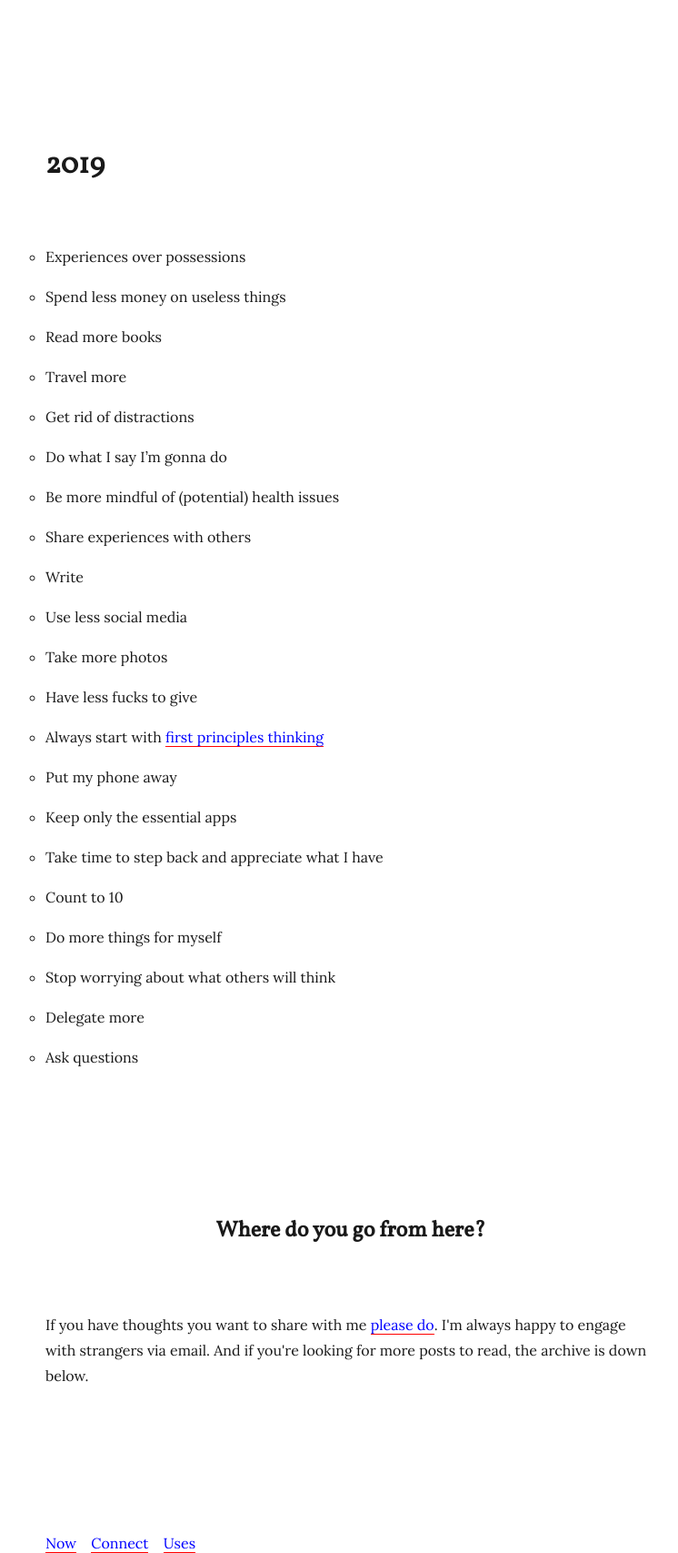
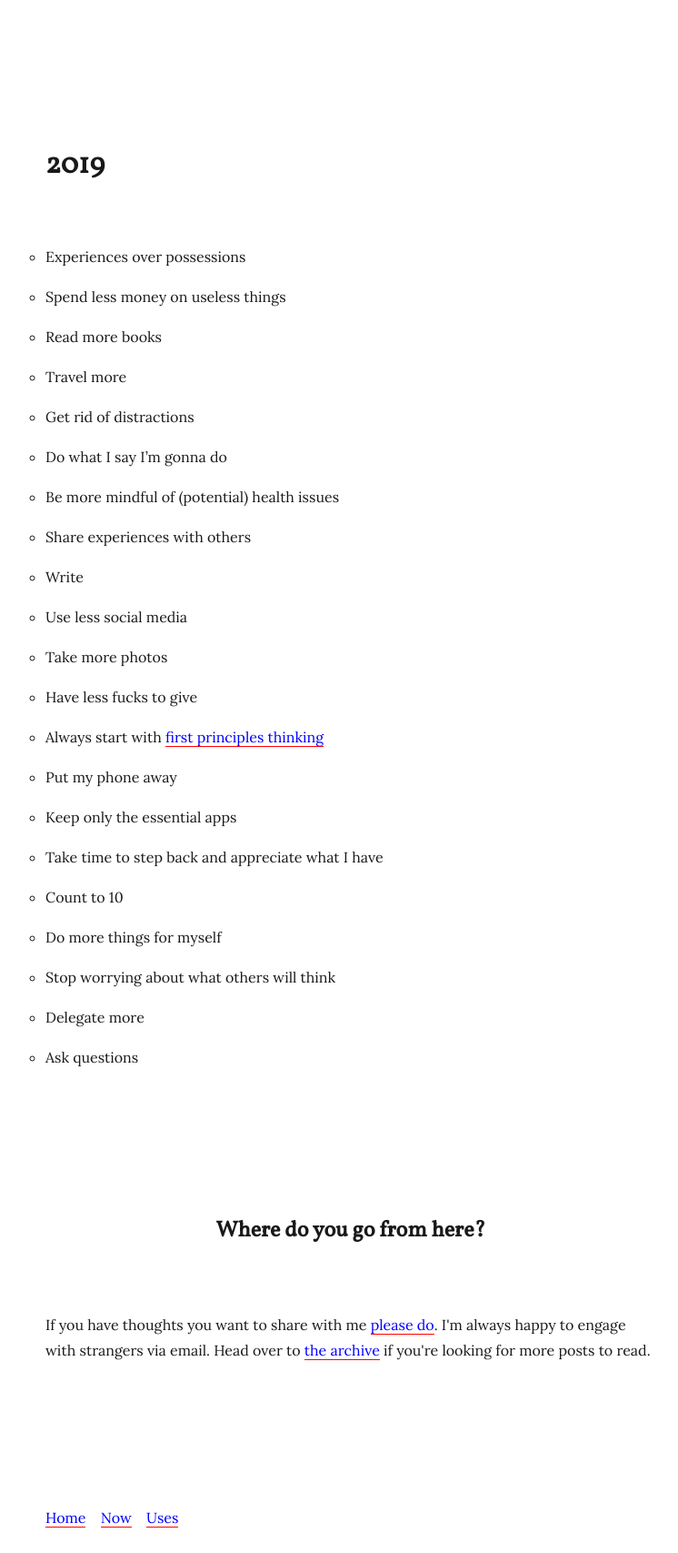
Before and after one commit to mijndert/website, a Jekyll site: the page built from _posts/2019-01-07-2019.markdown, in a window 1280 px wide. Shown: the whole page at 91% size, without its empty margins (254-1000 px from the left). Built offline with Jekyll 4.4.1, drawn with Linux system fonts in a browser that asks for light colours; after the commit the page ends 1679 px from its top, so only the background shows below that.

Commit message:
Update copy and nav

```diff
--- a/_includes/nav.html
+++ b/_includes/nav.html
@@ -1,5 +1,5 @@
+<a class="footer-item" href="/">Home</a>
+
 <a class="footer-item" href="/now/">Now</a>
 
-<a class="footer-item" href="/connect/">Connect</a>
-
 <a class="footer-item" href="/uses/">Uses</a>
--- a/_layouts/post.html
+++ b/_layouts/post.html
@@ -17,7 +17,7 @@ layout: default
     <p>
         If you have thoughts you want to share with me <a href="{{ site.url }}/connect/">please do</a>.
         I'm always happy to engage with strangers via email.
-        And if you're looking for more posts to read, the archive is down below.
+        Head over to <a href="#">the archive</a> if you're looking for more posts to read.
     </p>
 
 </section>
```
